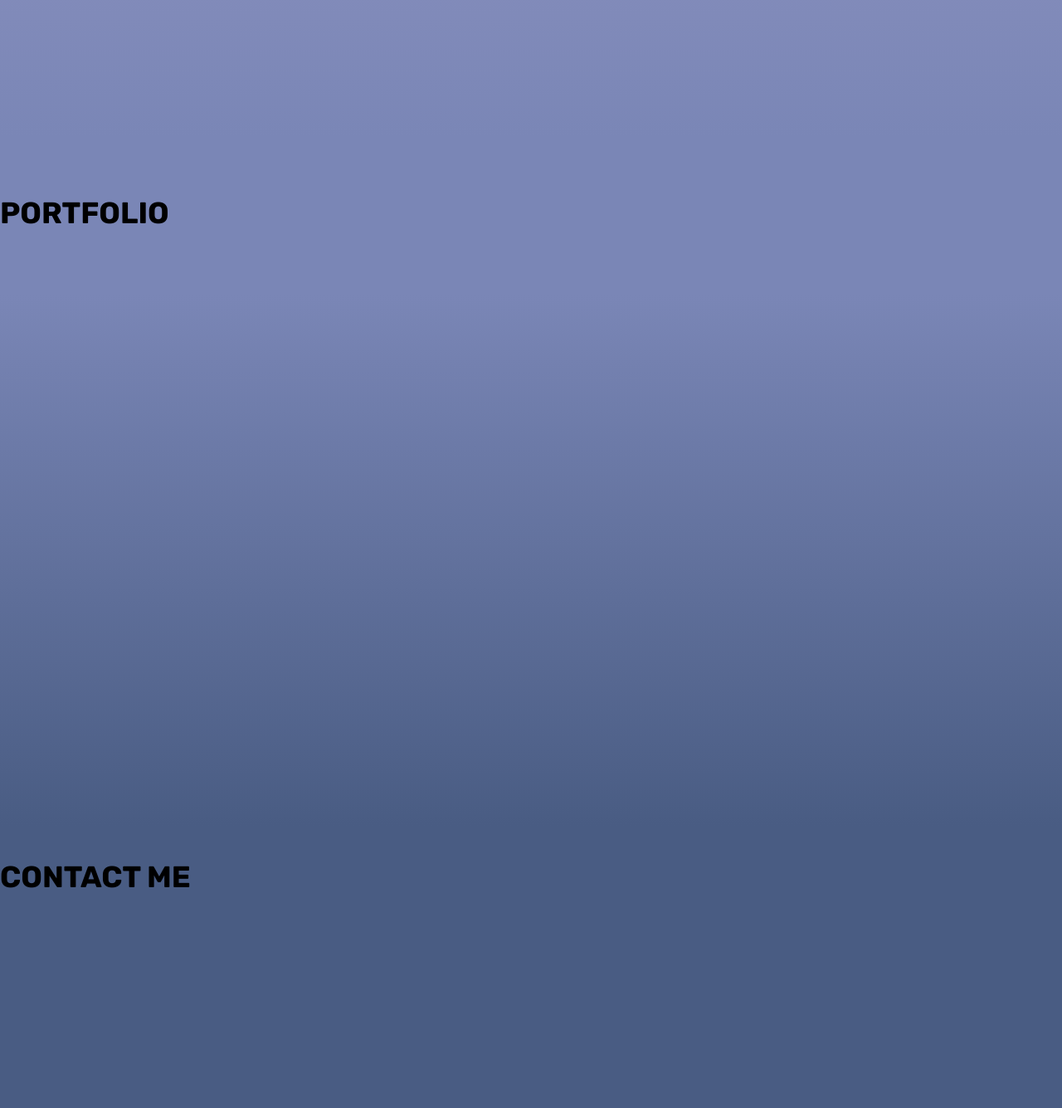
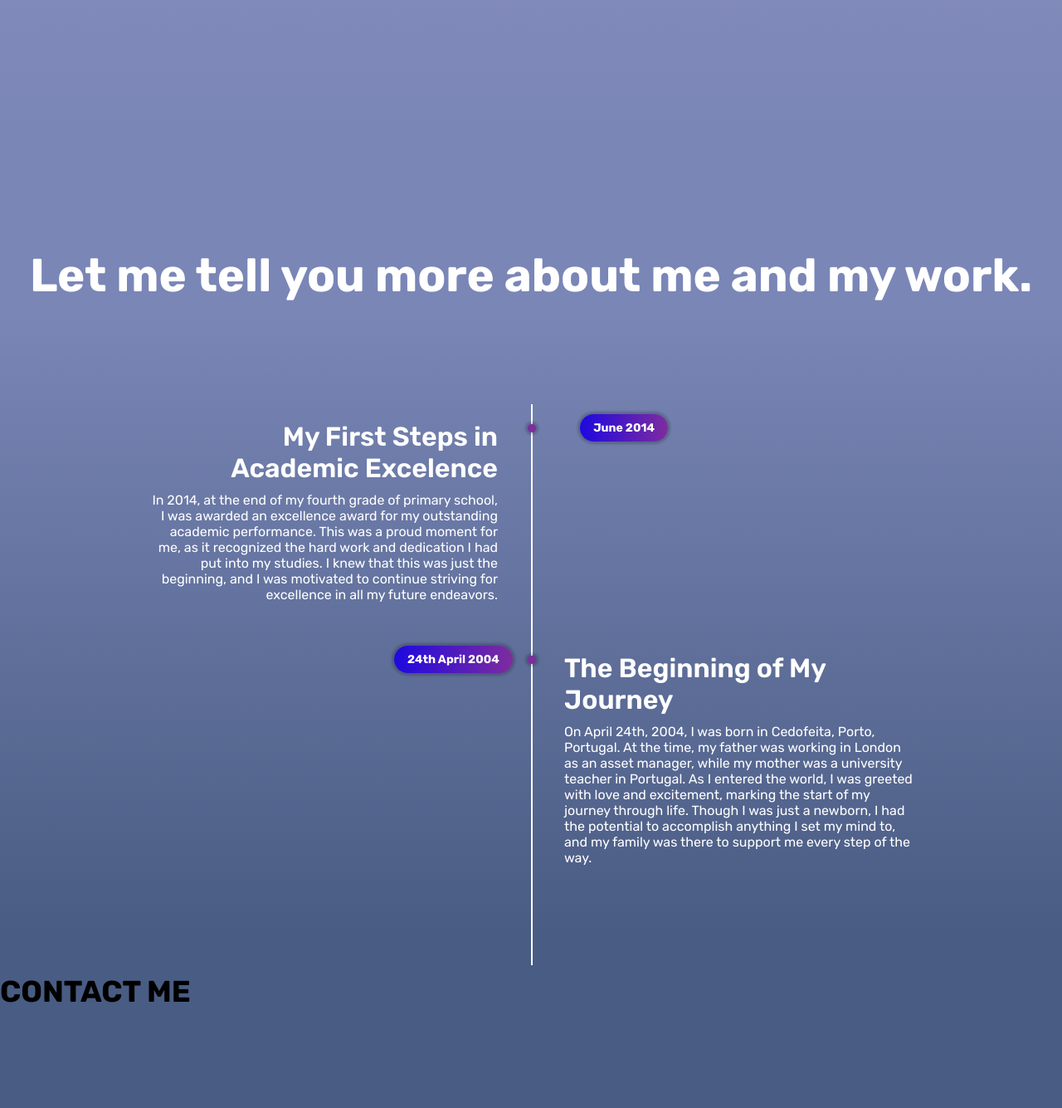
Before and after one commit to denizlg24/denizlg24-mywebsite, a PHP site: page / in a window 1280 px wide. Shown: the part 2360-3695 px from the top of the page at 83% size. Before the commit the page ends 3430 px from the top, so only its background shows below. Run offline with PHP 8.4, Linux system fonts and the light colour scheme; some libraries are stand-ins or nearby versions.

Commit message:
Started working on the portfolio.

```diff
--- a/index.html
+++ b/index.html
@@ -60,7 +60,14 @@
             <div class="about-me-left-holder">
                     <h1 style="font-size: 3.5rem; ">Let's introduce myself.</h1>
                     <br>
-                    <p style="font-size: 1.5rem; font-weight: 300;">Hi there! My name is Deniz Lopes Gunes and I am an 18-year-old from Portugal. I am currently studying for my Bachelor's degree in Informatics and Computing Engineering at FEUP (Faculdade de Engenharia da Universidade do Porto), and I am proud to say that I finished high school with an average of 19.3/20. In my spare time, I play handball for AAAS Associacao Atletica de Aguas Santas, a top handball team in the country for my age group. I am also fluent in Turkish, as my father is Turkish and I have a dual nationality. </p>
+                    <p style="font-size: 1.5rem; font-weight: 300;">Hi there! My name is Deniz Lopes Gunes and I am an <script>
+                        var birthDate = new Date("04/24/2004");
+                        var currentDate = new Date();
+                        var ageInMilliseconds = currentDate - birthDate;
+                        var ageInYears = ageInMilliseconds / (1000 * 60 * 60 * 24 * 365.25);
+                        var age = Math.floor(ageInYears);
+                        document.write(age);
+                      </script>-year-old from Portugal. I am currently studying for my Bachelor's degree in Informatics and Computing Engineering at FEUP (Faculdade de Engenharia da Universidade do Porto), and I am proud to say that I finished high school with an average of 19.3/20. In my spare time, I play handball for AAAS Associacao Atletica de Aguas Santas, a top handball team in the country for my age group. I am also fluent in Turkish, as my father is Turkish and I have a dual nationality. </p>
                     <br>
                     <p style="font-size: 1.5rem; font-weight: 300;">In addition to my love for sports and academics, I am also a keen learner and have received the Cambridge C1 Advanced (CAE) certificate. When I'm not studying or playing handball, I enjoy staying active and exploring new interests.</p>
             </div>
@@ -75,7 +82,7 @@
         <section id="my-skills-trigger"></section>
         <div class="my-skills-main-holder">
             <div class="my-skills-main-title">
-                <h1>What am I capable of doing?</h1>
+                <h1>What do I bring to the table?</h1>
             </div>
             <div class="my-skills-subtitle">
                 <p>These are my most developed skills, take a look and check if they align with what you need.</p>
@@ -128,9 +135,32 @@
             </div>
         </div>
     </section>
-    <section style="height: 100vh; background:linear-gradient(to bottom, #7A86B6 0%, #7A86B6 15%, #495C83 95%);">
+    <section style="overflow-y: hidden; height: auto; margin: 0; background:linear-gradient(to bottom, #7A86B6 0%, #7A86B6 15%, #495C83 95%);">
         <section id="portfolio-trigger"></section>
-        <h1>PORTFOLIO</h1>
+        <h1 style="width: 100%; text-align: center; padding-top: 4rem; padding-bottom: 2rem; color: white; font-size: 3.5rem;">Let me tell you more about me and my work.</h1>
+        <div class="timeline">
+            <ul>
+                <li>
+                    <div class="content">
+                      <h3>My First Steps in Academic Excelence</h3>
+                      <p>In 2014, at the end of my fourth grade of primary school, I was awarded an excellence award for my outstanding academic performance. This was a proud moment for me, as it recognized the hard work and dedication I had put into my studies. I knew that this was just the beginning, and I was motivated to continue striving for excellence in all my future endeavors.</p>
+                    </div>
+                    <div class="time">
+                      <h4>June 2014</h4>
+                    </div>
+                  </li>
+                <li>
+                <div class="content">
+                  <h3>The Beginning of My Journey</h3>
+                  <p>On April 24th, 2004, I was born in Cedofeita, Porto, Portugal. At the time, my father was working in London as an asset manager, while my mother was a university teacher in Portugal. As I entered the world, I was greeted with love and excitement, marking the start of my journey through life. Though I was just a newborn, I had the potential to accomplish anything I set my mind to, and my family was there to support me every step of the way.</p>
+                </div>
+                <div class="time">
+                  <h4>24th April 2004</h4>
+                </div>
+                </li>
+              <div style="clear:both;"></div>
+            </ul>
+          </div>
     </section>
     <section style="height: 100vh; background-color: #495C83;">
         <section id="contact-trigger"></section>
--- a/style.css
+++ b/style.css
@@ -415,6 +415,151 @@ ul#navbar-mobile li a#active-tab-indicator-mobile{
     text-align: justify;
 }
 
+.timeline{
+    position:relative;
+    margin:50px auto;
+    padding:40px 0;
+    width:1000px;
+    box-sizing:border-box;
+  }
+  .timeline:before{
+    content:'';
+    position:absolute;
+    left:50%;
+    width:2px;
+    height: 100%;
+    background:#ffffff;
+  }
+  .timeline ul{
+    padding:0;
+    margin:0;
+  }
+  .timeline ul li{
+    list-style:none;
+    position:relative;
+    width:50%;
+    padding:20px 40px;
+    box-sizing:border-box;
+  }
+  .timeline ul li:nth-child(odd){
+    float:left;
+    text-align:right;
+    clear:both;
+  }
+  .timeline ul li:nth-child(even){
+    float:right;
+    text-align:left;
+    clear:both;
+  }
+  .content{
+    padding-bottom:20px;
+  }
+  .timeline ul li:nth-child(odd):before
+  {
+    content:'';
+    position:absolute;
+    width:10px;
+    height:10px;
+    top:24px;
+    right:-6px;
+    background: #7e2c9e;
+    border-radius:50%;
+    box-shadow:0 0 3px 3px rgba(0, 0, 0, 0.2);
+  }
+  .timeline ul li:nth-child(even):before
+  {
+    content:'';
+    position:absolute;
+    width:10px;
+    height:10px;
+    top:24px;
+    left:-4px;
+    background: #7e2c9e;
+    border-radius:50%;
+    box-shadow:0 0 3px 3px rgba(0, 0, 0, 0.2);
+  }
+  .timeline ul li h3{
+    padding:0;
+    margin:0;
+    font-size: 2rem;
+    font-weight:600;
+    text-decoration: none;
+    color: white;
+  }
+  .timeline ul li p{
+    margin:10px 0 0;
+    color: white;
+  }
+  .timeline ul li .time h4{
+    margin:0;
+    padding:0;
+    font-size:14px;
+  }
+  .timeline ul li:nth-child(odd) .time
+  {
+    position:absolute;
+    top:12px;
+    right:-165px;
+    margin:0;
+    padding:8px 16px;
+    background: linear-gradient(to right,#1e08e0, #7e2c9e);
+    color:#fff;
+    border-radius:18px;
+    box-shadow:0 0 3px 3px rgba(0, 0, 0, 0.2);
+  }
+  .timeline ul li:nth-child(even) .time
+  {
+    position:absolute;
+    top:12px;
+    left:-165px;
+    margin:0;
+    padding:8px 16px;
+    background: linear-gradient(to right,#1e08e0, #7e2c9e);
+    color:#fff;
+    border-radius:18px;
+    box-shadow:0 0 3px 3px rgba(0, 0, 0, 0.2);
+  }
+  @media(max-width:1000px)
+  {
+    .timeline{
+      width:100%;
+    }
+  }
+  @media(max-width:767px){
+    .timeline{
+      width:100%;
+      padding-bottom:0;
+    }
+    h1{
+      font-size:40px;
+      text-align:center;
+    }
+    .timeline:before{
+      left:20px;
+      height:100%;
+    }
+    .timeline ul li:nth-child(odd),
+    .timeline ul li:nth-child(even)
+    {
+      width:100%;
+      text-align:left;
+      padding-left:50px;
+      padding-bottom:50px;
+    }
+    .timeline ul li:nth-child(odd):before,
+    .timeline ul li:nth-child(even):before
+    {
+      top:-18px;
+      left:16px;
+    }
+    .timeline ul li:nth-child(odd) .time,
+    .timeline ul li:nth-child(even) .time{
+      top:-30px;
+      left:50px;
+      right:inherit;
+    }
+  }
+
 @media only screen and (max-width: 1420px) {
     .my-skills-grid-holder .skill{
         position: relative;
```
